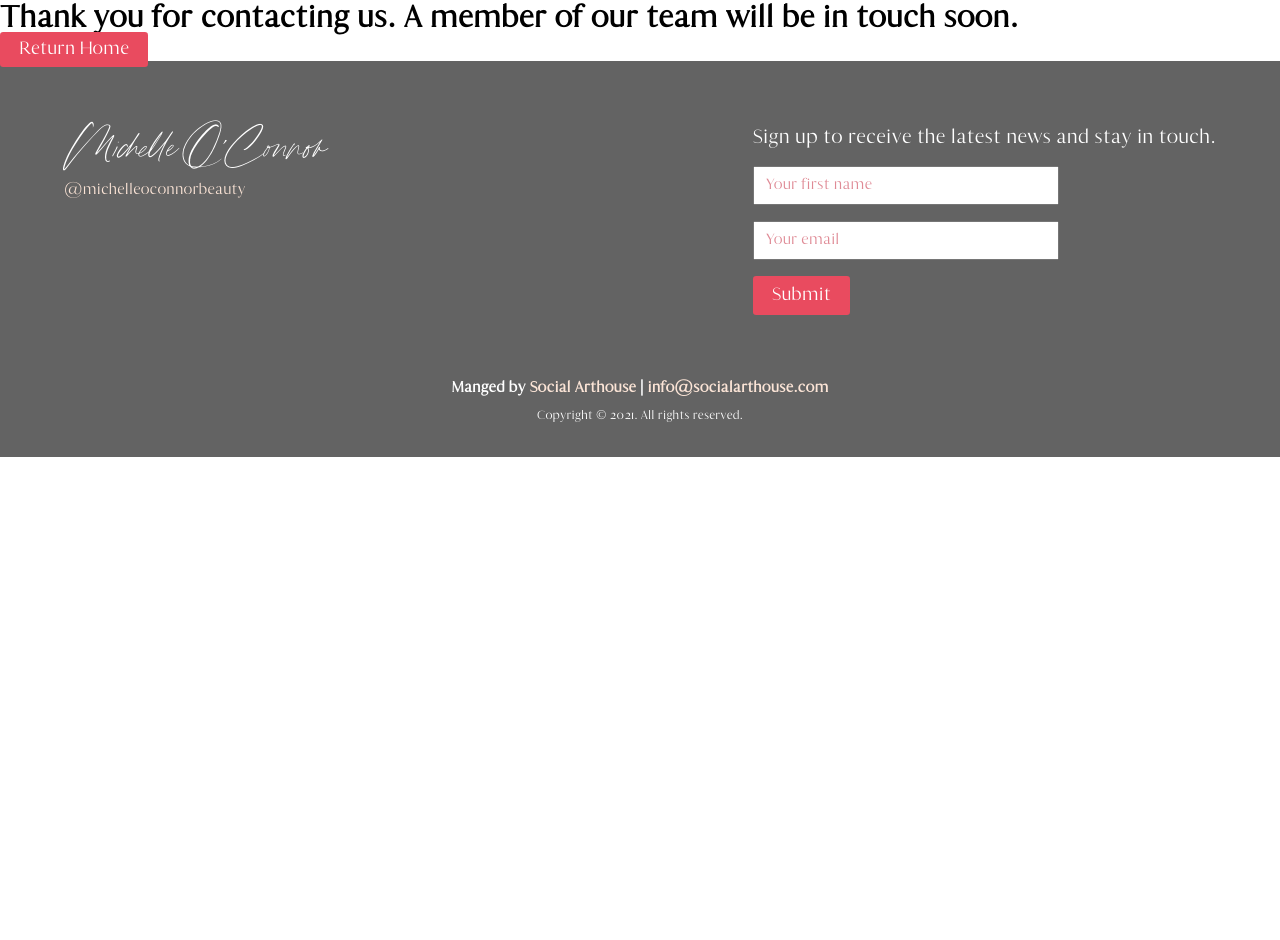
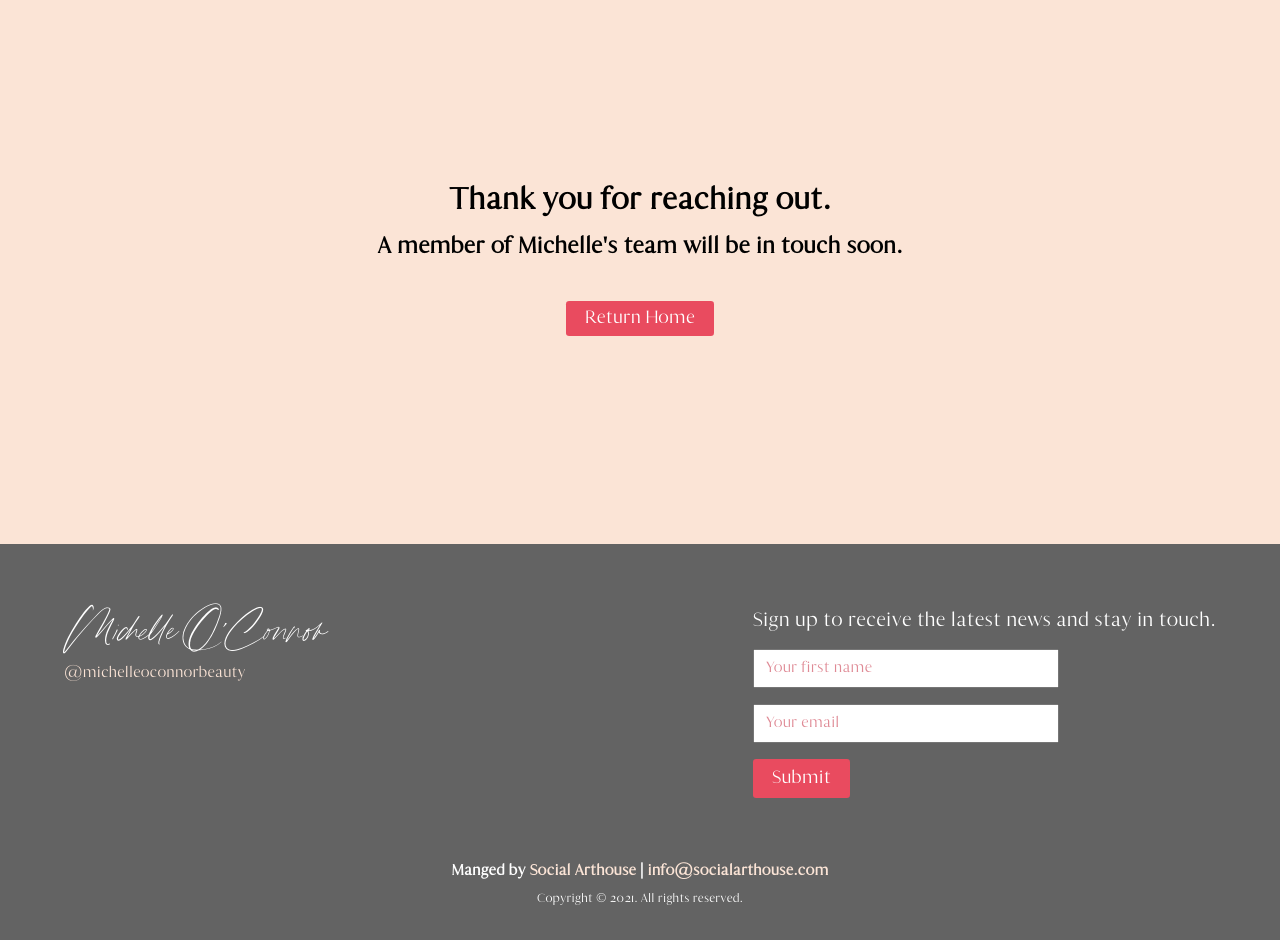
Before and after one commit to lfranckx/michelle-oconnor, a React (Create React App) app: page /thankyou in a window 1280 px wide. Before the commit the page ends 800 px from the top, so only its background shows below. Built offline with nearby package versions, Linux system fonts and the light colour scheme.

Commit message:
finish contact form submit / thank you page

```diff
--- a/src/components/ContactLink.js
+++ b/src/components/ContactLink.js
@@ -2,5 +2,5 @@ import React from 'react';
 import { Link } from 'react-router-dom';
 
 export default function ContactLink() {
-    return <Link to='/comingsoon'>Contact</Link>
+    return <Link to='/contact'>Contact</Link>
 }
--- a/src/pages/Contact.js
+++ b/src/pages/Contact.js
@@ -15,7 +15,7 @@ function Contact() {
     function sendEmail(e) {
         e.preventDefault();
 
-        emailjs.sendForm('service_lfs5csq', 'template_qhm0n59', e.target, 'user_4ZnH44kohKcJmQhnL2VGX')
+        emailjs.sendForm('service_rrj1goy', 'template_lc3rglk', e.target, 'user_4ZnH44kohKcJmQhnL2VGX')
             .then(res => {
                 history.push('/thankyou');
             })
@@ -32,12 +32,12 @@ function Contact() {
             <main>
                 <section className='wrap' id='contact'>
                     <div className='left-wrap'>
-                        <h1>Get in touch</h1>
                         <div className='img-wrap'>
-                            <img src='/images/michelle.jpeg' alt='michelle' width='500px'/>
+                            <img src='/images/michelle.jpeg' alt='michelle' />
                         </div>
                     </div>
                     <div className='right-wrap'>
+                        <h1>Get in touch</h1>
                         <form onSubmit={sendEmail}>
                             <div className="label">
                                 <label htmlFor="name"></label>
--- a/src/pages/ThankYouPage.js
+++ b/src/pages/ThankYouPage.js
@@ -1,4 +1,5 @@
 import React from 'react';
+import '../styles/ThankYou.scss';
 import { Link } from 'react-router-dom';
 import { useSpring, animated } from 'react-spring';
 import { Helmet } from 'react-helmet';
@@ -15,8 +16,10 @@ export default function ThankYou() {
             </Helmet>
             <main>
                 <animated.div style={props} id="thankyou">
-                    <h1 className='h1'>Thank you for contacting us. A member of our team will be in touch soon.</h1>
-                    <Link to='/' className='btn'>Return Home</Link>
+                    <h1 className='h1'>Thank you for reaching out. <span>A member of Michelle's team will be in touch soon.</span></h1>
+                    <div className='btn-container'>
+                        <Link to='/' className='btn'>Return Home</Link>
+                    </div>
                 </animated.div>
             </main>
         </>
--- a/src/styles/App.scss
+++ b/src/styles/App.scss
@@ -50,14 +50,12 @@ section {
 @media(max-width: 750px) {
   h2 { font-size: 3rem; }
   section { padding: 4rem 1rem; }
-
-  p, a , button, label, input, .btn { font-size: .8rem; }
 }
 
 @media(max-width: 500px) {
   h2 { font-size: 2.4rem; }
   section { padding: 4rem .2rem; }
-
+  p, a , button, label, input, .btn { font-size: 1rem; }
 }
 
 @font-face {
--- a/src/styles/Contact.scss
+++ b/src/styles/Contact.scss
@@ -9,42 +9,58 @@
         -ms-flex-align: center;
             align-items: center;
 
-    @media (max-width: 749px) {
-        #contact { padding: 2rem; }
+    .left-wrap {
+        margin-right: 4rem;
+
+        .img-wrap {
+            margin-top: 2rem;
+
+            img {
+                border-radius: 100px;
+                max-width: 500px;
+            }
+
+            @media (max-width: 1000px) {
+                img { max-width: 350px;}
+            }
+        }
     }
 
-    .left-wrap {
-        margin-right: 4rem;
+    @media (max-width: 800px) {
+        .left-wrap { display: none; }
+    }
+
+    .right-wrap {
         h1 {
             font-family: "Joules Hand";
             font-size: 3rem;
             font-weight: 4;
         }
 
-        .img-wrap {
-            margin-top: 2rem;
-
-            img {
-                border-radius: 100px;
-            }
-        }
-    }
-
-    .right-wrap {
-        margin-left: 4rem;
         form {
             input, textarea {
                 padding: 5px 10px;
                 font-size: 1.2rem;
-                width: 300px;
+                width: 400px;
                 margin: 5px;
             }
 
-            @media(min-width: 1400px) {
+            @media(min-width: 1200px) {
                 input, textarea {
                     width: 500px;
+                }
+            }
+
+            @media(max-width: 500px) {
+                input, textarea {
+                    width: 280px;
+                    font-size: 1rem;
                 }
             }
         }
     }
 }
+
+@media (max-width: 750px) {
+    #contact { padding: 2rem 1rem; }
+}
--- /dev/null
+++ b/src/styles/ThankYou.scss
@@ -0,0 +1,34 @@
+#thankyou {
+    min-height: 60vh;
+    background: #FBE4D6;
+    display: -webkit-box;
+    display: -ms-flexbox;
+    display: flex;
+    -webkit-box-orient: vertical;
+    -webkit-box-direction: normal;
+        -ms-flex-direction: column;
+            flex-direction: column;
+    -webkit-box-pack: center;
+        -ms-flex-pack: center;
+            justify-content: center;
+            padding: 2rem;
+
+            h1 {
+                text-align: center;
+                display: -webkit-box;
+                display: -ms-flexbox;
+                display: flex;
+                -webkit-box-orient: vertical;
+                -webkit-box-direction: normal;
+                    -ms-flex-direction: column;
+                        flex-direction: column;
+                span {
+                    margin: .8rem auto;
+                    font-size: 1.5rem;
+                }
+            }
+
+            .btn-container {
+                margin: 2rem auto;
+            }
+}
```
